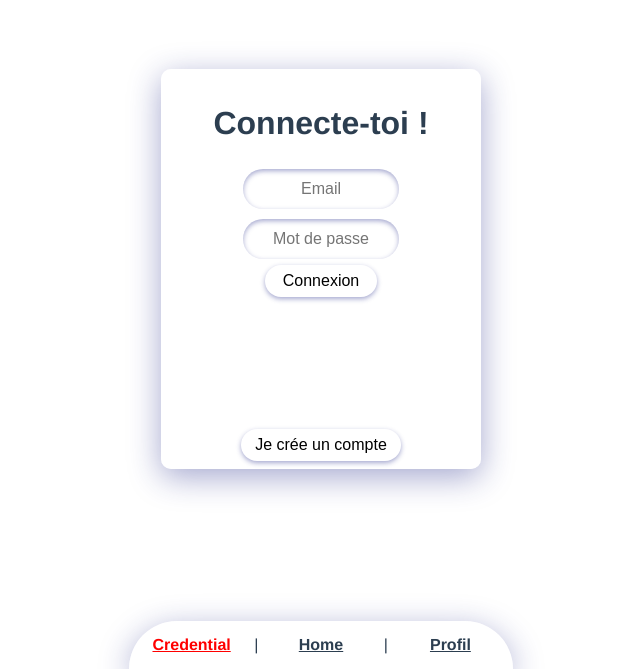
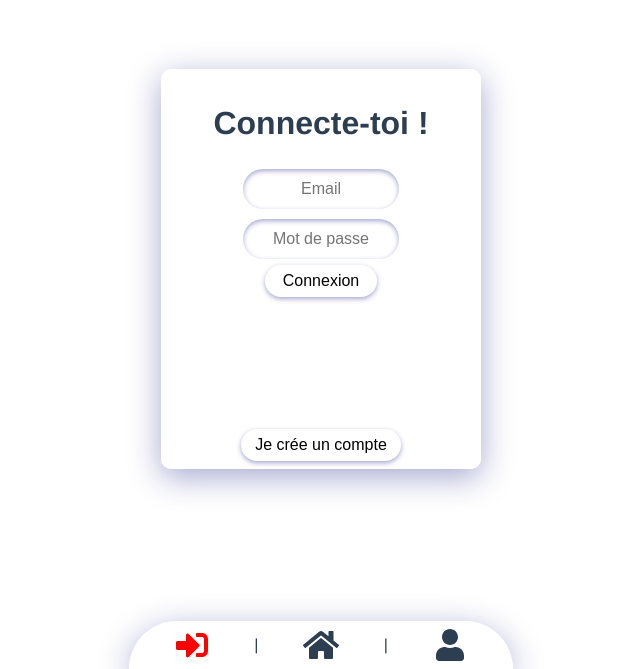
Before and after one commit to pierreberry/PierreBerry_7_09082021, a Vue app in the folder frontend/: page /credential#/credential in a window 1280 px wide. Shown: the part 131-800 px from the top of the page, without its empty margins (319-959 px from the left). Built offline with nearby package versions, Linux system fonts and the light colour scheme; what @kyvg/vue3-notification would draw is missing.

Commit message:
tooltips

```diff
--- a/frontend/src/App.vue
+++ b/frontend/src/App.vue
@@ -1,11 +1,17 @@
 <template>
   <div id="nav">
-    <router-link to="/credential">Credential</router-link> |
-    <router-link to="/">Home</router-link> |
-    <router-link to="/profil">Profil</router-link>
+    <router-link class="sign-in" to="/credential">
+      <font-awesome-icon :icon="['fas', 'sign-in-alt']" />
+    </router-link> |
+    <router-link class="home" to="/">
+      <font-awesome-icon :icon="['fas', 'home']" />
+    </router-link> |
+    <router-link  class="profil" to="/profil">
+      <font-awesome-icon :icon="['fas', 'user']" />
+    </router-link>
   </div>
   <notifications />
-    <router-view />
+  <router-view />
 </template>
 
 
@@ -53,8 +59,72 @@
   align-items: center;
   font-weight: bold;
   color: #2c3e50;
+  font-size: 2rem;
 }
 
+  .sign-in::after{
+    position: absolute;
+    content: 'Connexion';
+    width: 20%;
+    top: -80%;
+    font-size: .5em;
+    height: 2em;
+    border-radius: 20px;
+    background: rgba( 255, 255, 255, 0.60 );
+    box-shadow: 0 1px 10px 0 rgba( 31, 38, 135, 0.40 );
+    backdrop-filter: blur(4px);
+    display: flex;
+    justify-content: center;
+    align-items: center;
+    transform: translateY(40px) scale(0);
+    transition: 0.5s transform ease-in-out;
+  }
+  .sign-in:hover::after{
+    transform: translateY(0px) scale(1);
+  }
+
+  .home::after{
+    position: absolute;
+    content: 'Accueil';
+    width: 20%;
+    top: -80%;
+    font-size: .5em;
+    height: 2em;
+    border-radius: 20px;
+    background: rgba( 255, 255, 255, 0.60 );
+    box-shadow: 0 1px 10px 0 rgba( 31, 38, 135, 0.40 );
+    backdrop-filter: blur(4px);
+    display: flex;
+    justify-content: center;
+    align-items: center;
+    transform: translateY(40px) scale(0);
+    transition: 0.5s transform ease-in-out;
+  }
+  .home:hover::after{
+    transform: translateY(0px) scale(1);
+  }
+
+  .profil::after{
+    position: absolute;
+    content: 'Profil';
+    width: 20%;
+    top: -80%;
+    font-size: .5em;
+    height: 2em;
+    border-radius: 20px;
+    background: rgba( 255, 255, 255, 0.60 );
+    box-shadow: 0 1px 10px 0 rgba( 31, 38, 135, 0.40 );
+    backdrop-filter: blur(4px);
+    display: flex;
+    justify-content: center;
+    align-items: center;
+    transform: translateY(40px) scale(0);
+    transition: 0.5s transform ease-in-out;
+  }
+
+  .profil:hover::after{
+    transform: translateY(0px) scale(1);
+  }
 #nav a.router-link-exact-active {
   color: red;
 }
--- a/frontend/src/main.js
+++ b/frontend/src/main.js
@@ -3,12 +3,34 @@ import App from './App.vue'
 import router from './router'
 
 import { library } from '@fortawesome/fontawesome-svg-core'
-import { faPencilAlt, faPlus, faSignOutAlt, faImage, faPaperPlane, faMousePointer, faCheck, faTimes } from '@fortawesome/free-solid-svg-icons'
+import {
+    faPencilAlt,
+    faPlus,
+    faSignOutAlt,
+    faImage,
+    faPaperPlane,
+    faMousePointer,
+    faCheck,
+    faTimes,
+    faSignInAlt,
+    faHome,
+    faUser} from '@fortawesome/free-solid-svg-icons'
 import { FontAwesomeIcon } from '@fortawesome/vue-fontawesome'
 import Notifications from '@kyvg/vue3-notification'
 
 
-library.add(faPencilAlt, faPlus, faSignOutAlt, faImage, faPaperPlane, faMousePointer, faCheck, faTimes);
+library.add(
+    faPencilAlt,
+    faPlus,
+    faSignOutAlt,
+    faImage,
+    faPaperPlane,
+    faMousePointer,
+    faCheck,
+    faTimes,
+    faSignInAlt,
+    faHome,
+    faUser);
 
 createApp(App)
     .use(router)
--- a/frontend/src/views/Home.vue
+++ b/frontend/src/views/Home.vue
@@ -77,6 +77,27 @@ export default {
     box-shadow: 0 8px 32px 0 rgba( 31, 38, 135, 0.40 );
     backdrop-filter: blur(4px);
   }
+  .addPost::after{
+    position: absolute;
+    top: -85%;
+    right: calc(-50% - 50%);
+    content: 'Ajouter un post';
+    width: 125px;
+
+    height: 2em;
+    border-radius: 20px;
+    background: rgba( 255, 255, 255, 0.60 );
+    box-shadow: 0 1px 10px 0 rgba( 31, 38, 135, 0.40 );
+    backdrop-filter: blur(4px);
+    display: flex;
+    justify-content: center;
+    align-items: center;
+    transform: translateY(40px) scale(0);
+    transition: 0.5s transform ease-in-out;
+  }
+  .addPost:hover::after{
+    transform: translateY(0px) scale(1);
+  }
 
   @media screen and (max-width: 1250px){
     .addPost{
--- a/frontend/src/views/Profil.vue
+++ b/frontend/src/views/Profil.vue
@@ -136,7 +136,7 @@ export default {
     position: absolute;
     top: -85%;
     right: calc(-50% - 50%);
-    content: 'Déconnection';
+    content: 'Déconnexion';
     width: 125px;
     height: 2em;
     border-radius: 20px;
```
